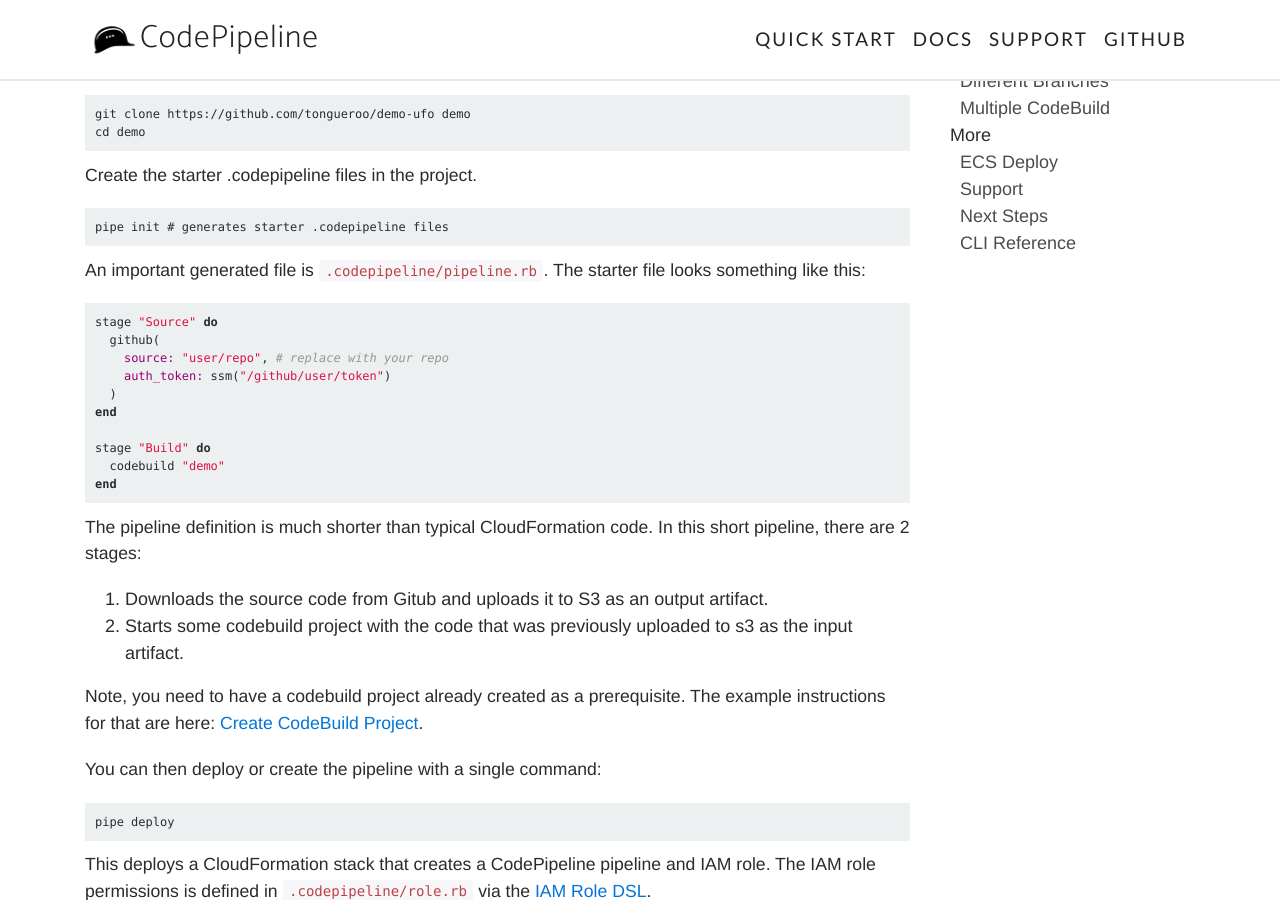
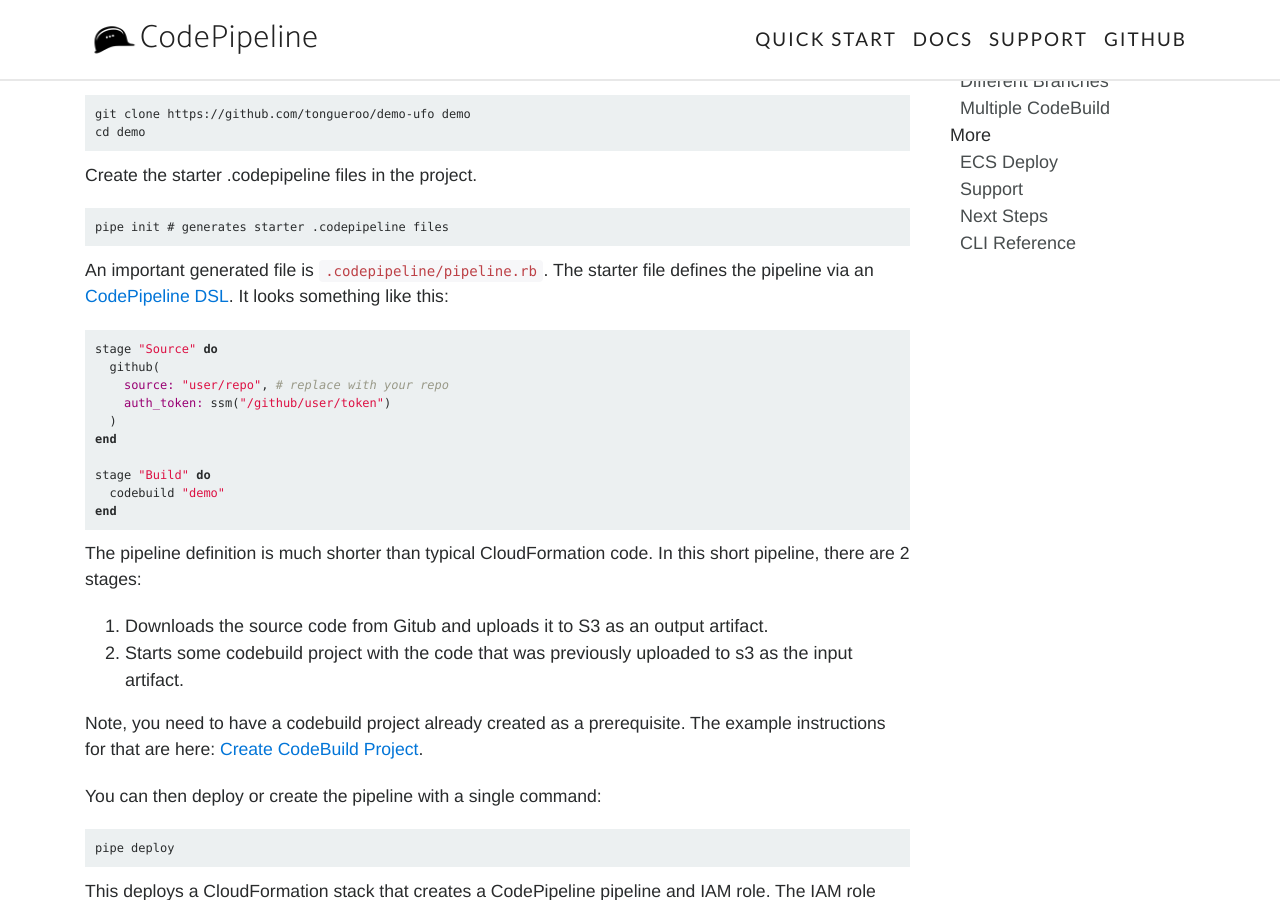
Before and after one commit to boltops-tools/pipedream, a Jekyll site: the page built from docs/quick-start.md, in a window 1280 px wide and 900 px high, scrolled down 552 px. Built offline with Jekyll 4.4.1, drawn with Linux system fonts in a browser that asks for light colours; some web fonts are replaced.

Commit message:
update docs

````diff
--- a/docs/quick-start.md
+++ b/docs/quick-start.md
@@ -33,7 +33,7 @@
 
     pipe init # generates starter .codepipeline files
 
-An important generated file is `.codepipeline/pipeline.rb`. The starter file looks something like this:
+An important generated file is `.codepipeline/pipeline.rb`. The starter file defines the pipeline via an [CodePipeline DSL]({% link _docs/dsl.md %}). It looks something like this:
 
 ```ruby
 stage "Source" do
````
Also changed, not shown: docs/_docs/dsl/approve.md (+1 -1 lines).
